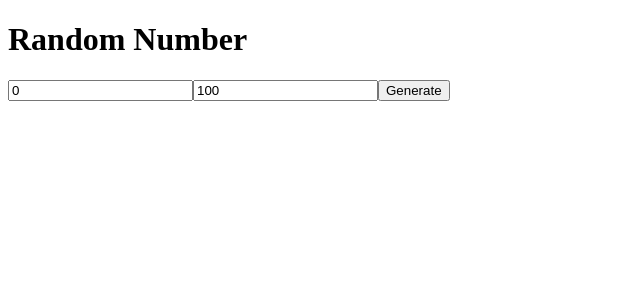
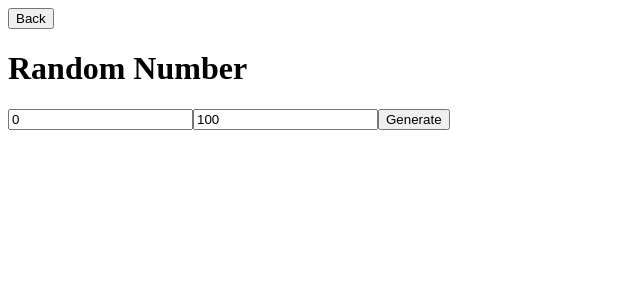
Before and after one commit to goglq/react-angular-homeworks, a React app: page /homeworks/number-generator in a window 1280 px wide. Shown: the top 300 px of the page, without its empty margins (0-640 px from the left). Built offline with nearby package versions, Linux system fonts and the light colour scheme.

Commit message:
Added back button

```diff
--- a/src/pages/Homeworks/RandomNumberGenerator/RandomNumberGenerator.tsx
+++ b/src/pages/Homeworks/RandomNumberGenerator/RandomNumberGenerator.tsx
@@ -1,7 +1,7 @@
 import React, { useState } from 'react';
 
 import Container from '@/features/Container';
-import { Button } from '@/features/Button';
+import { BackButton, Button } from '@/features/Button';
 
 import './RandomNumberGenerator.style';
 import randomIntFromInterval from '@/lib/random';
@@ -18,6 +18,7 @@ const HomeworkRandomNumberGenerator: React.FC = () => {
 
 	return (
 		<div className="number-generator-page">
+			<BackButton>Back</BackButton>
 			<Container>
 				<form
 					className="number-generator-form"
```
